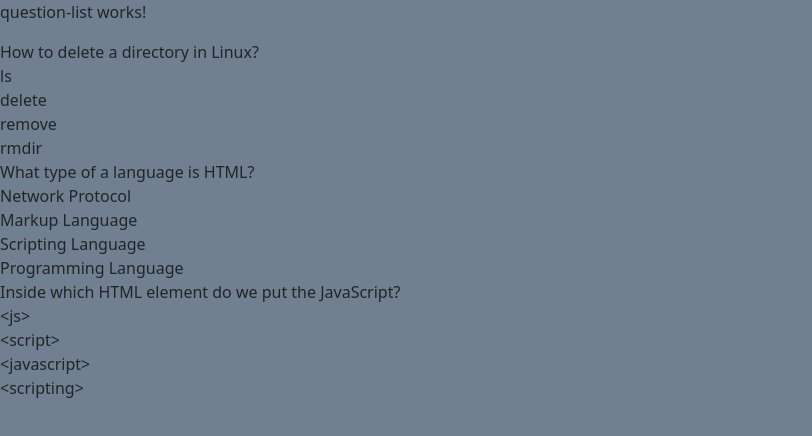
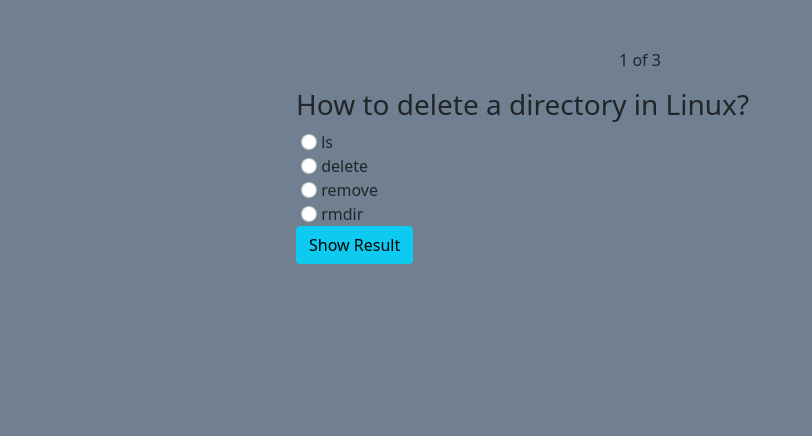
Before and after one commit to Bartheus/Test-Simulator, an Angular app: page / in a window 1280 px wide. Shown: the top 436 px of the page, without its empty margins (0-812 px from the left). Built offline with nearby package versions, Linux system fonts and the light colour scheme.

Commit message:
some style changes

```diff
--- a/src/app/app.module.ts
+++ b/src/app/app.module.ts
@@ -4,11 +4,13 @@ import { BrowserModule } from '@angular/platform-browser';
 import { AppRoutingModule } from './app-routing.module';
 import { AppComponent } from './app.component';
 import { QuestionListComponent } from './question-list/question-list.component';
+import { OptionBackgroundDirective } from './option-background.directive';
 
 @NgModule({
   declarations: [
     AppComponent,
-    QuestionListComponent
+    QuestionListComponent,
+    OptionBackgroundDirective
   ],
   imports: [
     BrowserModule,
--- /dev/null
+++ b/src/app/option-background.directive.ts
@@ -0,0 +1,18 @@
+import { Directive, ElementRef, HostListener, Renderer2, Input } from '@angular/core';
+
+@Directive({
+  selector: '[appOptionBackground]'
+})
+export class OptionBackgroundDirective {
+  @Input () correctAnswer: boolean = false;
+
+  constructor(private el: ElementRef, private renderer: Renderer2) { }
+
+    @HostListener('click') onAnswered() {
+      if(this.correctAnswer) {
+        this.renderer.setStyle(this.el.nativeElement, 'background-color', 'green');
+      } else {
+        this.renderer.setStyle(this.el.nativeElement, 'background-color', 'red');
+      }
+    }
+}
--- a/src/app/question-list/question-list.component.css
+++ b/src/app/question-list/question-list.component.css
@@ -0,0 +1,8 @@
+
+.question {
+  padding-bottom: 5px;
+  padding-top: 5px;
+}
+.form-check-label {
+  margin-left: 5px;
+}
--- a/src/app/question-list/question-list.component.html
+++ b/src/app/question-list/question-list.component.html
@@ -1,11 +1,32 @@
-<p>question-list works!</p>
-
-
+<!-- <p>question-list works!</p>
 
 
 <div *ngFor="let question of questions">
-  <span>{{question.question}}</span>
+  <div class="question">{{question.question}}</div>
     <div *ngFor="let answer of question.answers">
-      <span>{{answer.option}}</span>
+      <label class="form-check-label" for="answersRadio">
+      <input class="form-check-input" type="radio" name="answersRadio" (change)="onAnswer(answer.correct)" [disabled]="answerSelected">
+        {{answer.option}}
+      </label>
     </div>
+</div> -->
+
+
+<div class="container p-5 ">
+  <div class="row">
+    <div class = "col-sm-8 offset-2">
+      <p class = "text-center">{{currentQuestion + 1 }} of {{questions.length}} </p>
+      <h3>{{questions[currentQuestion].question}}</h3>
+      <div  *ngFor="let question of questions[currentQuestion].answers">
+        <label appOptionBackground [correctAnswer]="question.correct"  class="form-check-label" for="answersRadio">
+            <input  class="form-check-input" type="radio" name="answersRadio" (change)="onAnswer(question.correct)" [disabled]="answerSelected">
+          {{question.option}}
+        </label>
+      </div>
+      <button class="btn btn-info btn-block" (click)="showResult()">Show Result</button>
+      <div *ngIf="result">
+        Correct Answers: {{correctAnswers}} |  Incorrect Answers {{incorrectAnswers}}
+      </div>
+    </div>
+  </div>
 </div>
--- a/src/app/question-list/question-list.component.ts
+++ b/src/app/question-list/question-list.component.ts
@@ -11,11 +11,35 @@ export class QuestionListComponent implements OnInit {
 questions: Question[] = [];
 
 currentQuestion = 0;
+answerSelected = false;
+correctAnswers = 0;
+incorrectAnswers = 0;
 
-constructor(private questionService: QuestionsService) {}
+result = false;
+
+constructor(private questionService: QuestionsService) { }
 
   ngOnInit(): void {
     this.questions = this.questionService.getQuestions();
+
   }
 
+  onAnswer(option: boolean) {
+    this.answerSelected = true;
+    setTimeout(() => {
+      this.currentQuestion++;
+      this.answerSelected = false;
+      console.log(option);
+    }, 2000);
+
+    if(option) {
+      this.correctAnswers++;
+    } else {
+      this.incorrectAnswers++;
+    }
+  }
+
+  showResult() {
+    this.result = true;
+  }
 }
--- a/src/app/shared/questions.service.ts
+++ b/src/app/shared/questions.service.ts
@@ -44,4 +44,7 @@ export class QuestionsService {
     return this.questions;
   }
 
+
+
+
 }
```
Also changed, not shown: 1 other file (tests, documents, lock files or other folders).
